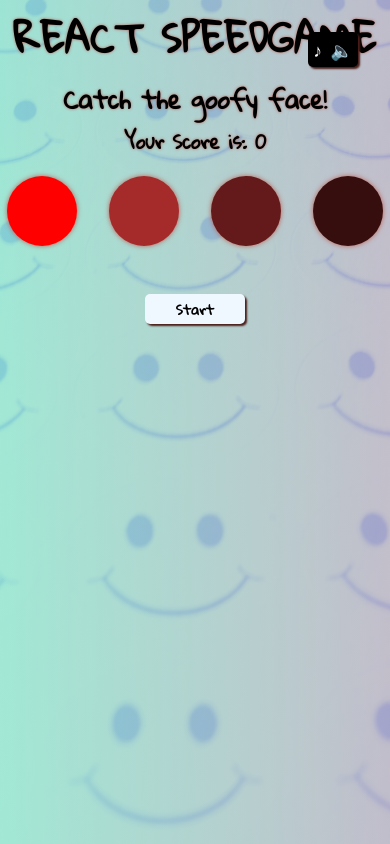
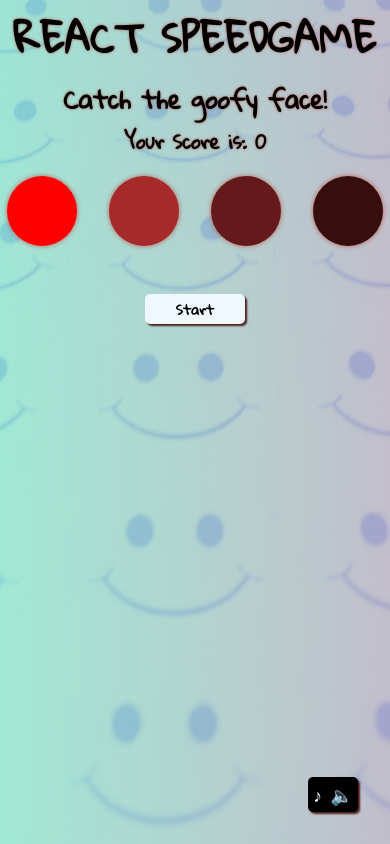
Before and after one commit to hiphip12/react_speedgame, a React (Create React App) app: page / in a window 390 px wide. Built offline with nearby package versions, Linux system fonts and the light colour scheme.

Commit message:
improved responsiveness

```diff
--- a/src/index.css
+++ b/src/index.css
@@ -176,3 +176,11 @@ button:active {
 .musicPlayer button:active {
   background-color: rgb(60, 23, 23);
 }
+
+@media (max-width: 768px) {
+  .musicPlayer {
+    top: auto;
+    bottom: 0;
+    position: absolute;
+  }
+}
```
